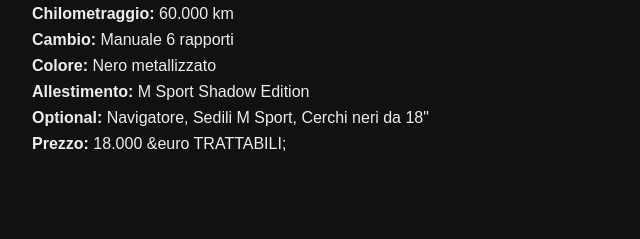
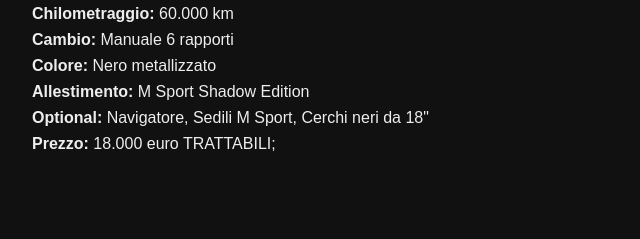
Before and after one commit to MattGandini/bmw, a plain HTML site: page index.html in a window 1280 px wide. Shown: the part 1001-1240 px from the top of the page, 158-798 px from the left. Drawn offline with Linux system fonts and the light colour scheme.

Commit message:
Update index.html

```diff
--- a/index.html
+++ b/index.html
@@ -87,7 +87,7 @@
       <li><strong>Colore:</strong> Nero metallizzato</li>
       <li><strong>Allestimento:</strong> M Sport Shadow Edition</li>
       <li><strong>Optional:</strong> Navigatore, Sedili M Sport, Cerchi neri da 18"</li>
-      <li><strong>Prezzo:</strong> 18.000 &euro TRATTABILI;</li>
+      <li><strong>Prezzo:</strong> 18.000 euro TRATTABILI;</li>
     </ul>
   </div>
 
```
